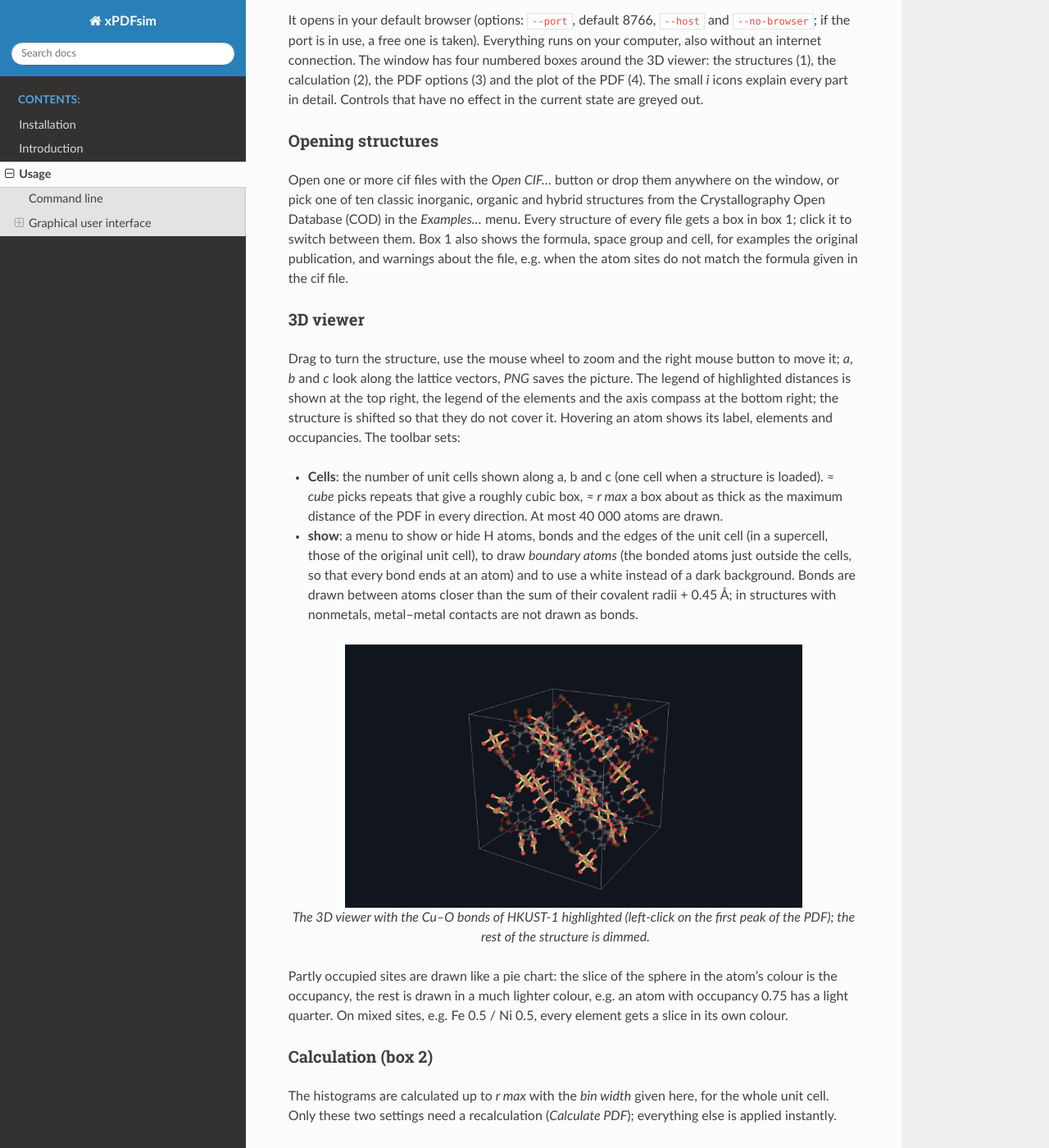
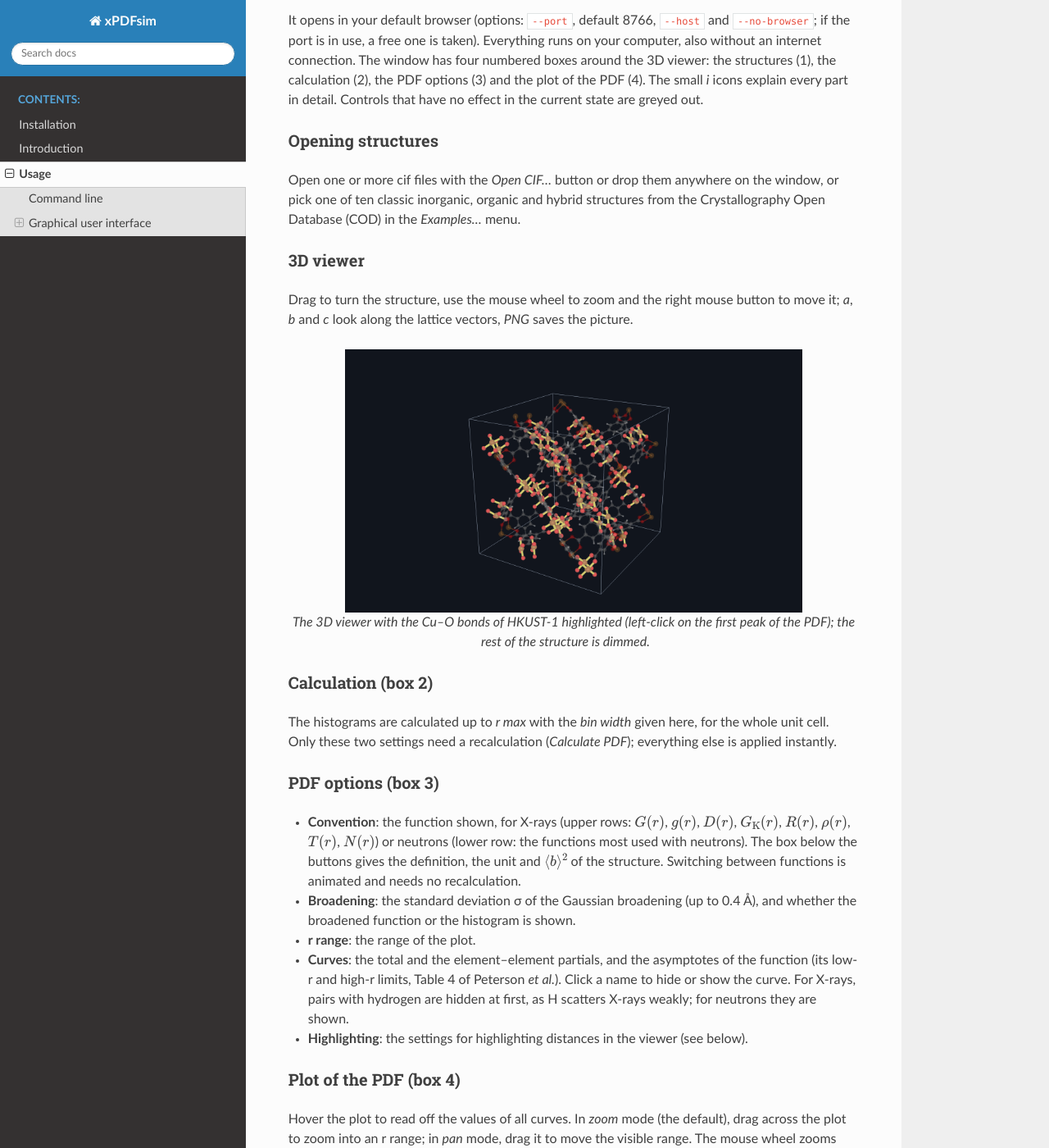
Before and after one commit to JBWeiss-chem/xPDFsim, a Sphinx documentation site: the page built from docs/Usage.rst, in a window 1280 px wide and 1400 px high, scrolled down 1571 px. Shown: the whole window at 82% size. Built offline with Sphinx 7.4.7 and the Read the Docs theme 3.1.0, drawn with Linux system fonts in a browser that asks for light colours; some of the changed text lies outside the part shown.

Commit message:
Shorter documentation
- Introduction: without the paragraph on N(r) and the section on reading
  structures
- Usage: shorter descriptions of opening structures, the 3D viewer and
  the broadening options
- Front page: fewer feature bullets

Co-Authored-By: Claude Opus 5.5 <noreply@anthropic.com>

```diff
--- a/docs/Usage.rst
+++ b/docs/Usage.rst
@@ -76,22 +76,17 @@ It opens in your default browser (options: ``--port``, default 8766, ``--host``
 
 Opening structures
 ==================
-Open one or more cif files with the *Open CIF…* button or drop them anywhere on the window, or pick one of ten classic inorganic, organic and hybrid structures from the Crystallography Open Database (COD) in the *Examples…* menu. Every structure of every file gets a box in box 1; click it to switch between them. Box 1 also shows the formula, space group and cell, for examples the original publication, and warnings about the file, e.g. when the atom sites do not match the formula given in the cif file.
+Open one or more cif files with the *Open CIF…* button or drop them anywhere on the window, or pick one of ten classic inorganic, organic and hybrid structures from the Crystallography Open Database (COD) in the *Examples…* menu.
 
 3D viewer
 =========
-Drag to turn the structure, use the mouse wheel to zoom and the right mouse button to move it; *a*, *b* and *c* look along the lattice vectors, *PNG* saves the picture. The legend of highlighted distances is shown at the top right, the legend of the elements and the axis compass at the bottom right; the structure is shifted so that they do not cover it. Hovering an atom shows its label, elements and occupancies. The toolbar sets:
-
-* **Cells**: the number of unit cells shown along a, b and c (one cell when a structure is loaded). *≈ cube* picks repeats that give a roughly cubic box, *≈ r max* a box about as thick as the maximum distance of the PDF in every direction. At most 40 000 atoms are drawn.
-* **show**: a menu to show or hide H atoms, bonds and the edges of the unit cell (in a supercell, those of the original unit cell), to draw *boundary atoms* (the bonded atoms just outside the cells, so that every bond ends at an atom) and to use a white instead of a dark background. Bonds are drawn between atoms closer than the sum of their covalent radii + 0.45 Å; in structures with nonmetals, metal–metal contacts are not drawn as bonds.
+Drag to turn the structure, use the mouse wheel to zoom and the right mouse button to move it; *a*, *b* and *c* look along the lattice vectors, *PNG* saves the picture.
 
 .. figure:: gui_viewer.png
    :width: 80 %
    :align: center
 
    The 3D viewer with the Cu–O bonds of HKUST-1 highlighted (left-click on the first peak of the PDF); the rest of the structure is dimmed.
-
-Partly occupied sites are drawn like a pie chart: the slice of the sphere in the atom's colour is the occupancy, the rest is drawn in a much lighter colour, e.g. an atom with occupancy 0.75 has a light quarter. On mixed sites, e.g. Fe 0.5 / Ni 0.5, every element gets a slice in its own colour.
 
 Calculation (box 2)
 ===================
@@ -100,7 +95,7 @@ The histograms are calculated up to *r max* with the *bin width* given here, for
 PDF options (box 3)
 ===================
 * **Convention**: the function shown, for X-rays (upper rows: :math:`G(r)`, :math:`g(r)`, :math:`D(r)`, :math:`G_\mathrm{K}(r)`, :math:`R(r)`, :math:`\rho(r)`, :math:`T(r)`, :math:`N(r)`) or neutrons (lower row: the functions most used with neutrons). The box below the buttons gives the definition, the unit and :math:`\langle b \rangle^2` of the structure. Switching between functions is animated and needs no recalculation.
-* **Broadening**: the standard deviation σ of the Gaussian broadening (up to 0.4 Å), and whether the broadened function or the histogram is shown. The histogram is the function without broadening at the resolution of the bin width: every bar is the average of the function over its bin. All functions are linear in the histogram of :math:`R(r)`, so this is defined for every convention; terms of the average density, such as :math:`-4\pi\rho_0 r` in :math:`G(r)`, appear as bars too. The bars of the total are light grey, those of the partials in their colours.
+* **Broadening**: the standard deviation σ of the Gaussian broadening (up to 0.4 Å), and whether the broadened function or the histogram is shown.
 * **r range**: the range of the plot.
 * **Curves**: the total and the element–element partials, and the asymptotes of the function (its low-r and high-r limits, Table 4 of Peterson *et al.*). Click a name to hide or show the curve. For X-rays, pairs with hydrogen are hidden at first, as H scatters X-rays weakly; for neutrons they are shown.
 * **Highlighting**: the settings for highlighting distances in the viewer (see below).
--- a/docs/index.rst
+++ b/docs/index.rst
@@ -13,14 +13,11 @@ Welcome to the xPDFsim documentation. This code allows you to simply generate X-
 Features
 ########
 
-* Built-in CIF reader (symmetry expansion, partial occupancies, mixed sites, several structures per file)
 * Simulation of :math:`R(r)`, :math:`\rho(r)`, :math:`g(r)`, :math:`G_\mathrm{K}(r)`, :math:`G(r)`, :math:`D(r)`, :math:`T(r)` and :math:`N(r)`, defined as in Peterson *et al.* (2021)
 * X-ray and neutron PDFs, with all element-element partial PDFs
 * Graphical user interface in the browser with a 3D structure viewer and interactive graphs
 * Highlighting of the atom pairs that contribute most to a region of the PDF, with their share of it
-* Ten example structures from the Crystallography Open Database
 * Export of the simulated PDFs to a csv file
-* Only one dependency: numpy
 
 .. toctree::
    :maxdepth: 1
```
Also changed, not shown: docs/Introduction.rst (+0 -9 lines).
